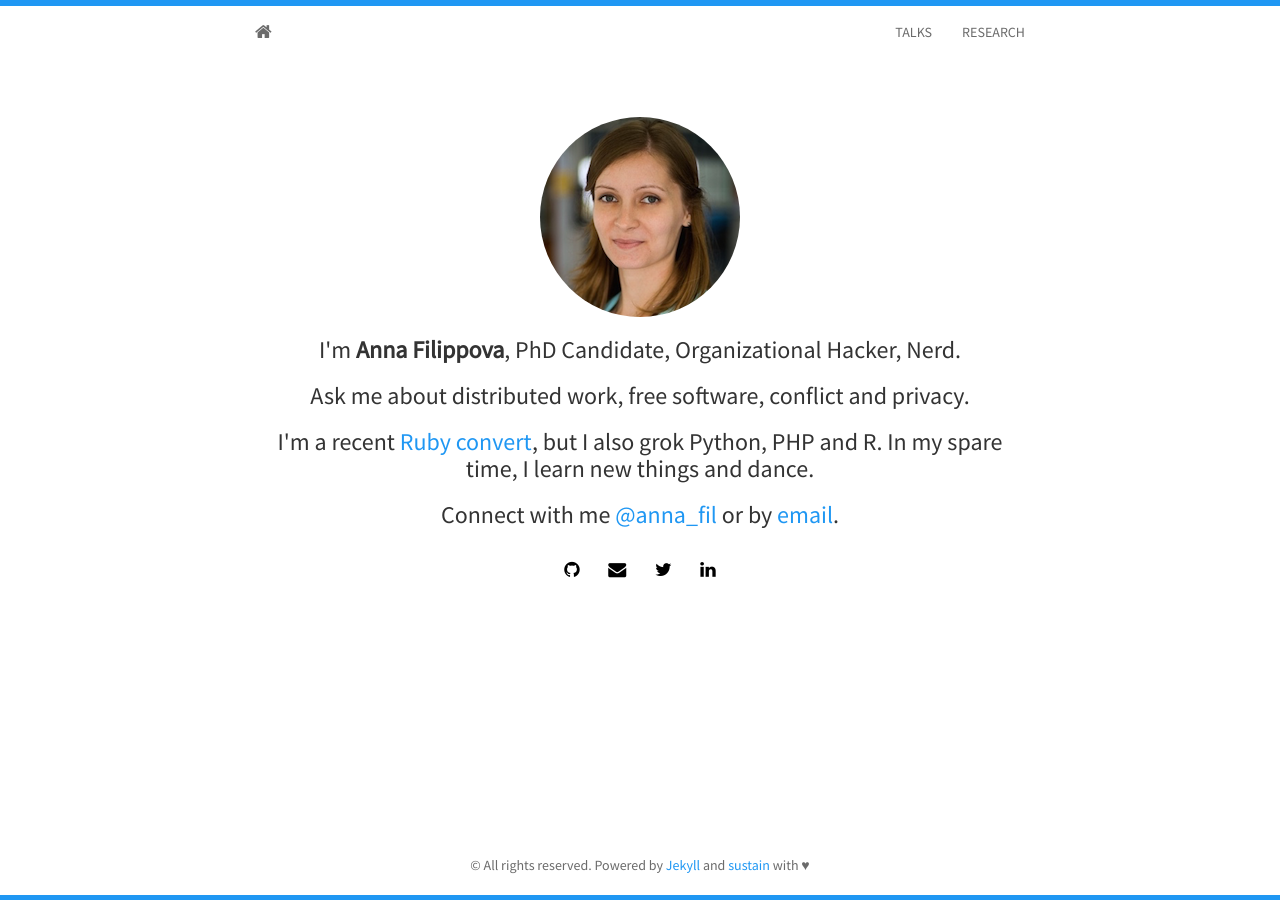
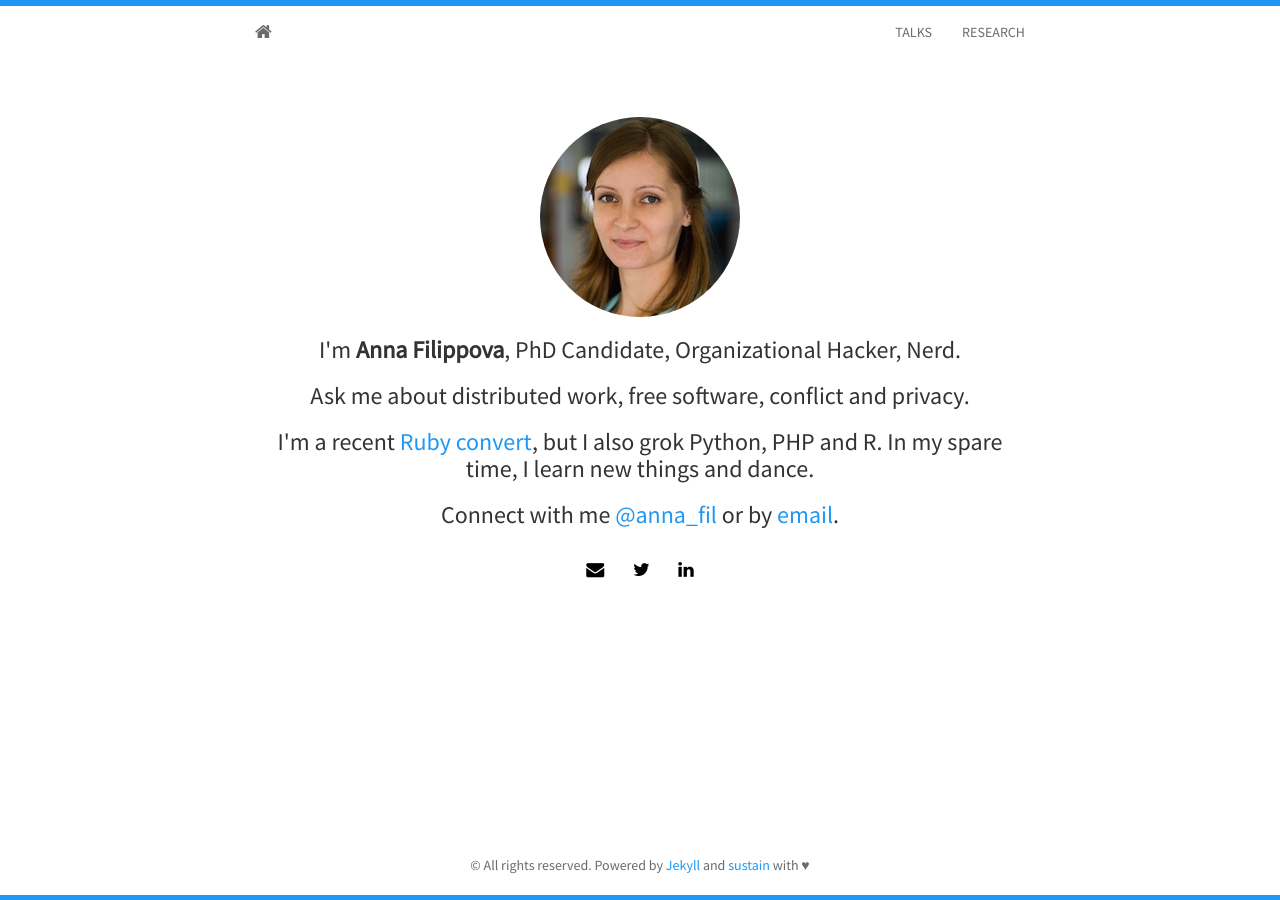
Before and after one commit to annafil/annafil.github.io, a Jekyll site: the page built from index.html, in a window 1280 px wide. Built offline with Jekyll 4.4.1, drawn with Linux system fonts in a browser that asks for light colours; nearby versions of some CDN libraries; the list of posts is cut into pages by our own code.

Commit message:
Should fix rendering issue with social include

```diff
--- a/_includes/social.html
+++ b/_includes/social.html
@@ -1,8 +1,6 @@
 <div class="social">
 	<h4>
-    {% if site.github %}
-	  <a href="http://github.com/{{ site.github }}"><i class="fa fa-github"></i></a>
-    {% endif %}
+
     {% if site.email %}
 	  <a href="mailto:{{ site.email}}"><i class="fa fa-envelope"></i></a>
     {% endif %}
```
Also changed, not shown: 1 other file.
